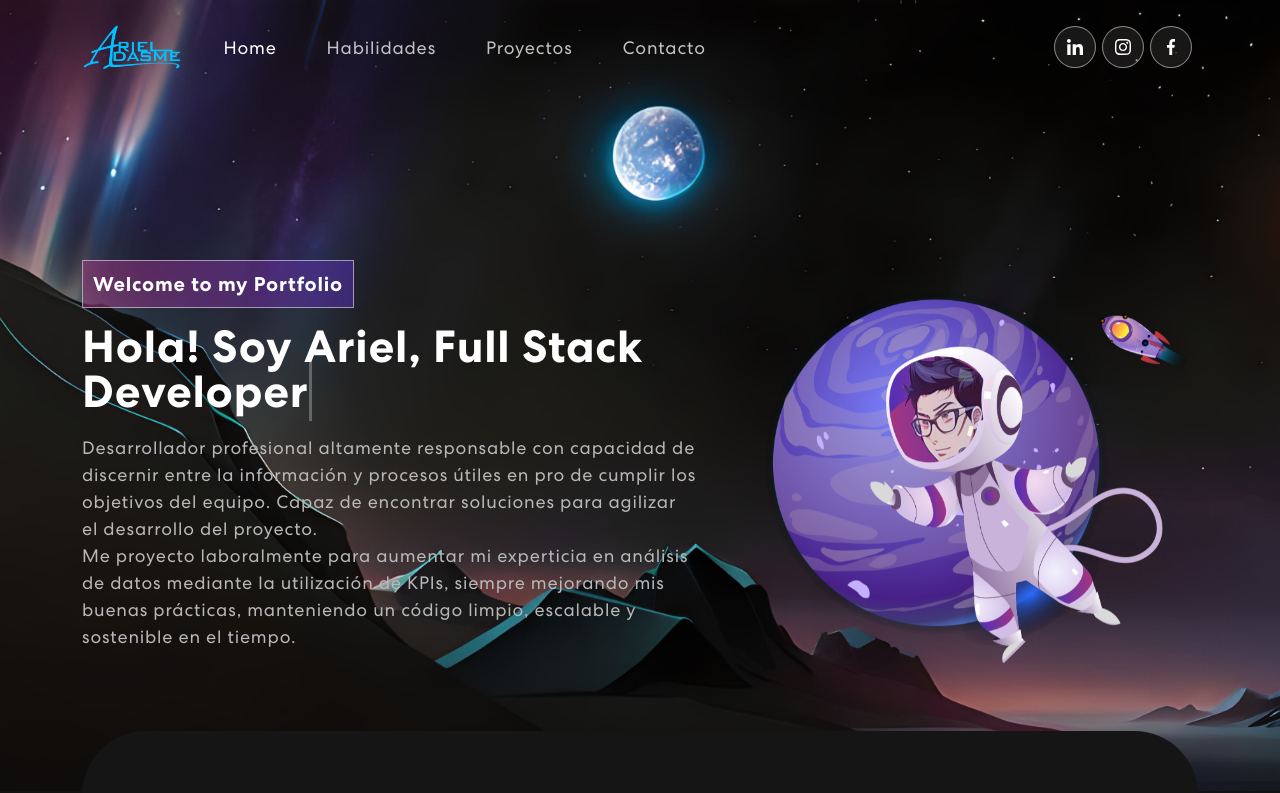
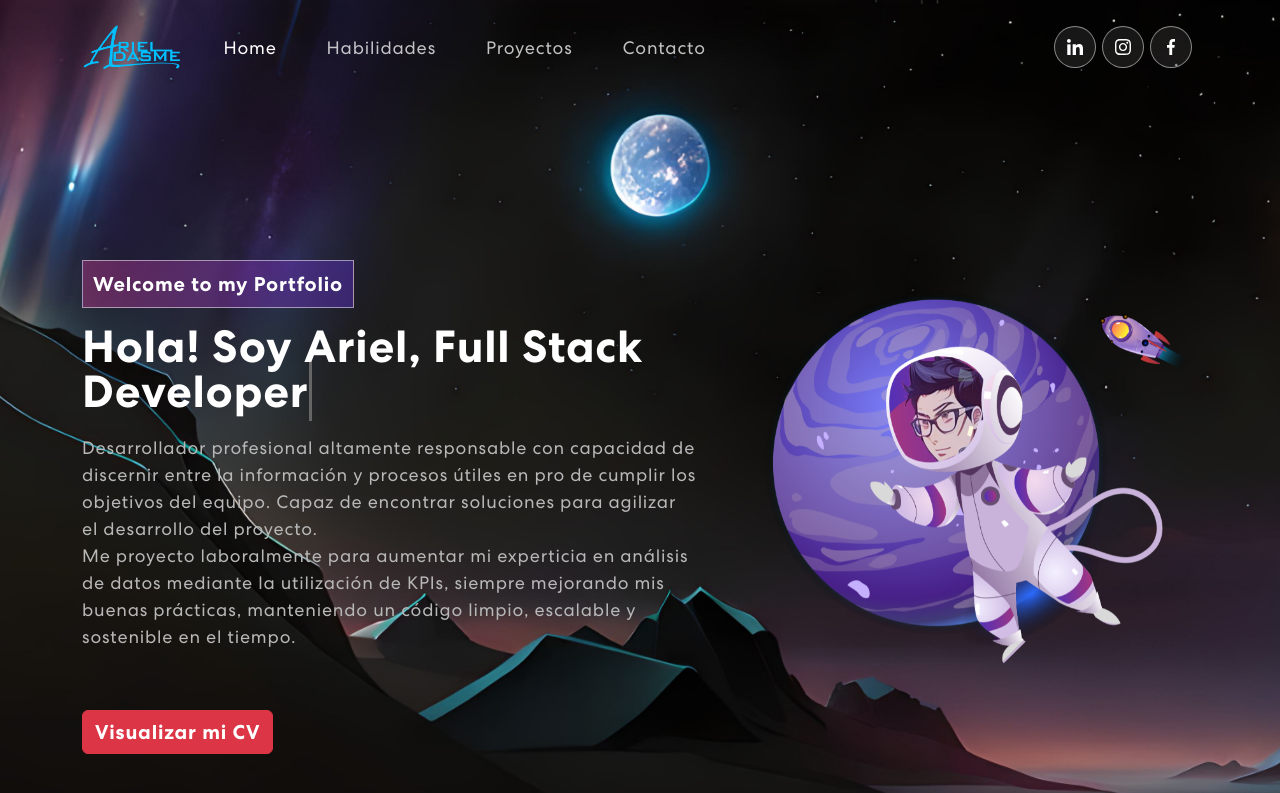
Before and after one commit to arieladasme/portfolio3, a React (Create React App) app: page / in a window 1280 px wide. Shown: the top 793 px of the page. Built offline with nearby package versions, Linux system fonts and the light colour scheme.

Commit message:
adding cv button

```diff
--- a/src/components/Banner.jsx
+++ b/src/components/Banner.jsx
@@ -1,5 +1,5 @@
 import { useState, useEffect } from 'react'
-import { Container, Row, Col } from 'react-bootstrap'
+import { Container, Row, Col, Button } from 'react-bootstrap'
 import yo from '../assets/img/yo.png'
 import 'animate.css'
 import TrackVisibility from 'react-on-screen'
@@ -80,6 +80,13 @@ export const Banner = () => {
                     mediante la utilización de KPIs, siempre mejorando mis buenas prácticas,
                     manteniendo un código limpio, escalable y sostenible en el tiempo.
                   </p>
+                  <a
+                    href="https://1drv.ms/b/s!AienY4qm3BJFpwfVP2FPpVM8Gz7s?e=dJdCl3"
+                    target="_blank"
+                    rel="noreferrer"
+                  >
+                    <Button variant="danger">Visualizar mi CV</Button>
+                  </a>
                 </div>
               )}
             </TrackVisibility>
--- a/src/components/FrontProyects.jsx
+++ b/src/components/FrontProyects.jsx
@@ -57,7 +57,7 @@ export const FrontProyects = () => {
   return (
     <Row xs={1} md={2} className="g-4">
       {projects.map((project, index) => (
-        <Col>
+        <Col key={index}>
           <Card bg="dark" border="info">
             <Card.Img variant="top" src={project.imgUrl} />
             <Card.Body>
```
